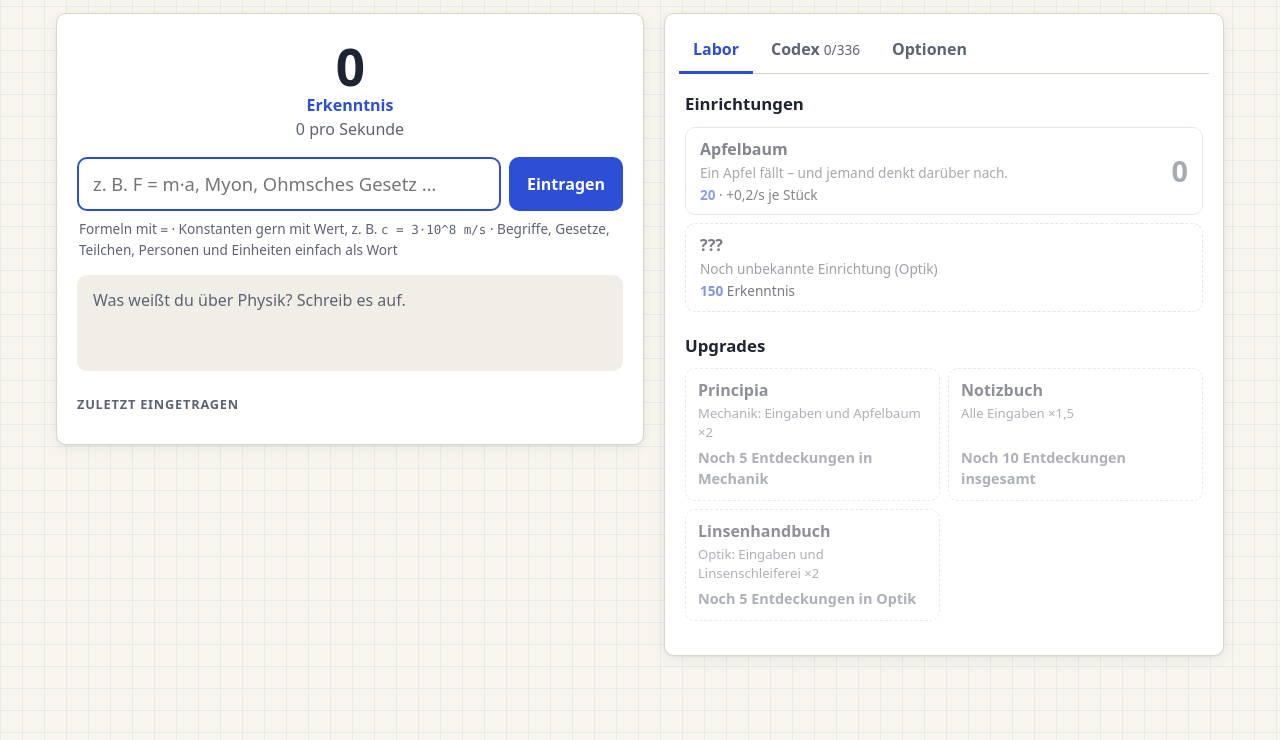
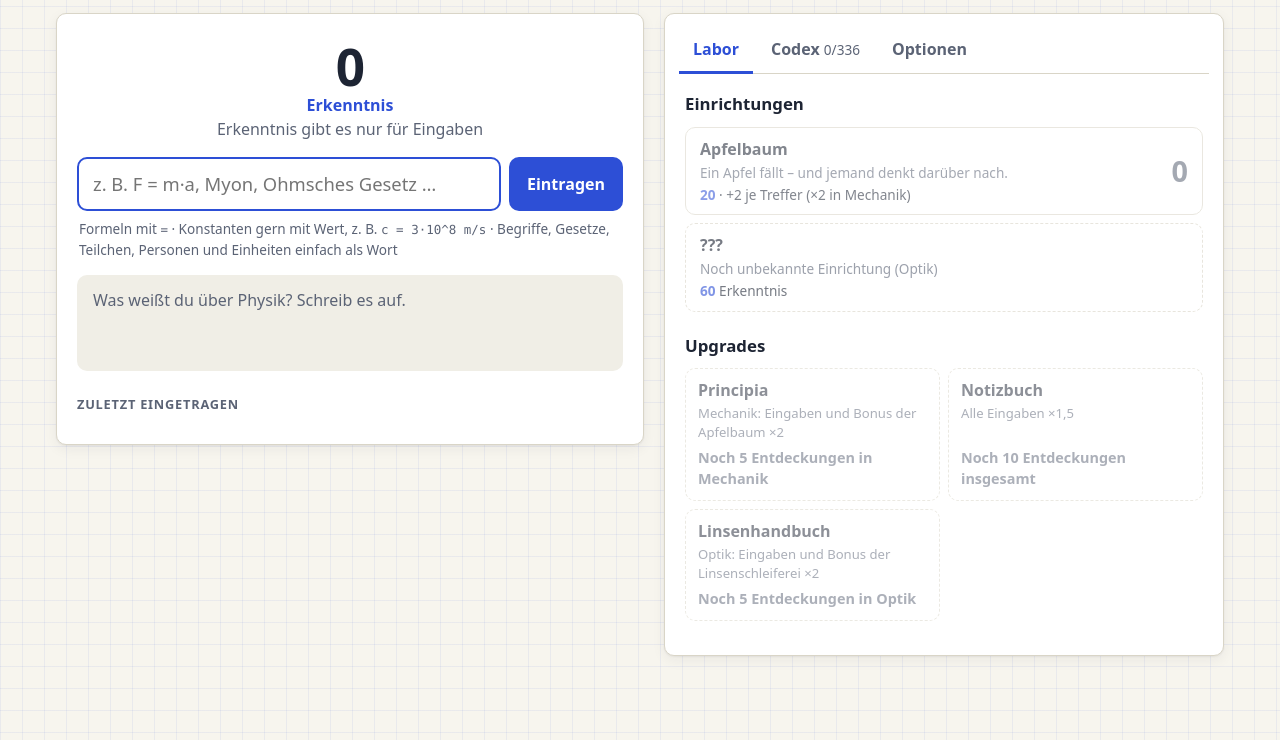
Before and after one commit to busyteasy/PhysicsClicker, a website with bundled scripts: page index.html in a window 1280 px wide. Shown: the part 60-800 px from the top of the page. Built offline with nearby package versions, Linux system fonts and the light colour scheme.

Commit message:
fix: Einrichtungen erzeugen keine Erkenntnis mehr von selbst (#1)
Erkenntnis entsteht jetzt ausschließlich durch Eingaben. Einrichtungen
geben stattdessen einen festen Bonus auf jeden gewerteten Treffer, im
eigenen Gebiet doppelt.

- Passive Produktion (rate/tick) entfernt, Anzeige "pro Sekunde" ersetzt
- Wissensnetz wirkt auf Eingaben, Peer Review verdoppelt Einrichtungs-Boni
- Preise und Boni per Simulation neu austariert, weil es kein passives
  Einkommen mehr gibt
- Tests für die neue Regel, KONZEPT.md angepasst

Fixes #1

Co-Authored-By: Claude Opus 5.5 <noreply@anthropic.com>

```diff
--- a/index.html
+++ b/index.html
@@ -19,7 +19,7 @@
       <div class="konto">
         <div class="betrag" id="betrag">0</div>
         <div class="waehrung">Erkenntnis</div>
-        <div class="rate" id="rate">0 pro Sekunde</div>
+        <div class="rate" id="rate">Erkenntnis gibt es nur für Eingaben</div>
       </div>
 
       <form class="eingabe" id="eingabe-form" autocomplete="off">
--- a/src/content.js
+++ b/src/content.js
@@ -15,8 +15,10 @@ export const AREA_NAMES = Object.fromEntries(AREAS.map((a) => [a.id, a.name]));
 
 // Grundwert einer Erstentdeckung je Stufe (Index = Stufe)
 export const TIER_POINTS = [0, 10, 30, 80, 200, 500];
-// Zusätzlich: Stufe × so viele Sekunden der aktuellen Produktion
-export const PRODUCTION_SECONDS_PER_TIER = 5;
+// Erkenntnis entsteht nur durch Eingaben. Einrichtungen erzeugen nichts von
+// selbst, sondern geben einen festen Bonus auf jeden Treffer – im eigenen
+// Gebiet um diesen Faktor mehr.
+export const HOME_AREA_FACTOR = 2;
 export const VALUE_FACTOR = 2;          // Konstante mit korrektem Wert
 export const REPEAT_SHARE = 0.05;       // Trinkgeld für Wiederholungen
 export const REPEAT_COOLDOWN_MS = 60_000;
@@ -26,21 +28,21 @@ export const COMBO_MAX = 2;
 export const COST_GROWTH = 1.15;
 
 export const BUILDINGS = [
-  { id: 'apfelbaum', name: 'Apfelbaum', area: 'mechanik', cost: 20, rate: 0.2,
+  { id: 'apfelbaum', name: 'Apfelbaum', area: 'mechanik', cost: 20, bonus: 2,
     desc: 'Ein Apfel fällt – und jemand denkt darüber nach.' },
-  { id: 'linsenschleiferei', name: 'Linsenschleiferei', area: 'optik', cost: 150, rate: 1.5,
+  { id: 'linsenschleiferei', name: 'Linsenschleiferei', area: 'optik', cost: 60, bonus: 6,
     desc: 'Geschliffenes Glas bringt alles schärfer in den Blick.' },
-  { id: 'dampfmaschine', name: 'Dampfmaschine', area: 'waerme', cost: 1_600, rate: 10,
+  { id: 'dampfmaschine', name: 'Dampfmaschine', area: 'waerme', cost: 250, bonus: 15,
     desc: 'Zischt, stampft und liefert Thermodynamik zum Anfassen.' },
-  { id: 'elektrolabor', name: 'Elektrolabor', area: 'elektro', cost: 18_000, rate: 70,
+  { id: 'elektrolabor', name: 'Elektrolabor', area: 'elektro', cost: 1_500, bonus: 35,
     desc: 'Spulen, Magnete und gelegentlich ein Funkenschlag.' },
-  { id: 'sternwarte', name: 'Sternwarte', area: 'astro', cost: 200_000, rate: 400,
+  { id: 'sternwarte', name: 'Sternwarte', area: 'astro', cost: 8_000, bonus: 80,
     desc: 'Jede klare Nacht ein Blick tiefer ins All.' },
-  { id: 'spektrallabor', name: 'Spektrallabor', area: 'quanten', cost: 2_400_000, rate: 2_500,
+  { id: 'spektrallabor', name: 'Spektrallabor', area: 'quanten', cost: 40_000, bonus: 180,
     desc: 'Scharfe Linien im Spektrum verraten den Bau der Atome.' },
-  { id: 'atomuhr', name: 'Atomuhr', area: 'relativ', cost: 30_000_000, rate: 15_000,
+  { id: 'atomuhr', name: 'Atomuhr', area: 'relativ', cost: 200_000, bonus: 400,
     desc: 'So genau, dass sie die Zeitdilatation im Treppenhaus misst.' },
-  { id: 'beschleuniger', name: 'Teilchenbeschleuniger', area: 'kern', cost: 450_000_000, rate: 90_000,
+  { id: 'beschleuniger', name: 'Teilchenbeschleuniger', area: 'kern', cost: 1_000_000, bonus: 900,
     desc: 'Lässt Teilchen fast mit Lichtgeschwindigkeit zusammenkrachen.' },
 ];
 
@@ -56,34 +58,34 @@ const AREA_UPGRADES = {
 };
 
 // Effekte:
-//   { area, factor }   Eingaben des Gebiets und die zugehörige Einrichtung
+//   { area, factor }   Grundwert der Eingaben des Gebiets und Bonus der zugehörigen Einrichtung
 //   { typing: factor } alle Eingaben
 //   { comboMs }        längeres Combo-Fenster
-//   { network: 0.01 }  +1 % Produktion je Entdeckung
-//   { production: f }  gesamte Produktion
+//   { network: 0.01 }  +1 % auf alle Eingaben je Entdeckung
+//   { facilities: f }  Bonus aller Einrichtungen
 export const UPGRADES = [
   ...BUILDINGS.flatMap((b) => {
     const [first, second] = AREA_UPGRADES[b.area];
     const area = AREA_NAMES[b.area];
     return [
-      { id: `${b.area}_1`, name: first, cost: Math.max(100, b.cost * 5),
+      { id: `${b.area}_1`, name: first, cost: Math.max(100, b.cost * 4),
         req: { area: b.area, n: 5 }, effect: { area: b.area, factor: 2 },
-        desc: `${area}: Eingaben und ${b.name} ×2` },
-      { id: `${b.area}_2`, name: second, cost: b.cost * 60,
+        desc: `${area}: Eingaben und Bonus der ${b.name} ×2` },
+      { id: `${b.area}_2`, name: second, cost: b.cost * 25,
         req: { area: b.area, n: 15 }, effect: { area: b.area, factor: 2 },
-        desc: `${area}: Eingaben und ${b.name} noch einmal ×2` },
+        desc: `${area}: Eingaben und Bonus der ${b.name} noch einmal ×2` },
     ];
   }),
   { id: 'notizbuch', name: 'Notizbuch', cost: 200, req: { total: 10 },
     effect: { typing: 1.5 }, desc: 'Alle Eingaben ×1,5' },
   { id: 'kreidetafel', name: 'Kreidetafel', cost: 2_000, req: { total: 20 },
     effect: { comboMs: 4_000 }, desc: 'Combo-Fenster +4 Sekunden' },
-  { id: 'wissensnetz', name: 'Wissensnetz', cost: 50_000, req: { total: 25 },
-    effect: { network: 0.01 }, desc: '+1 % Produktion je Entdeckung' },
-  { id: 'formelsammlung', name: 'Formelsammlung', cost: 25_000, req: { total: 40 },
+  { id: 'wissensnetz', name: 'Wissensnetz', cost: 15_000, req: { total: 40 },
+    effect: { network: 0.01 }, desc: '+1 % auf alle Eingaben je Entdeckung' },
+  { id: 'formelsammlung', name: 'Formelsammlung', cost: 6_000, req: { total: 30 },
     effect: { typing: 2 }, desc: 'Alle Eingaben ×2' },
-  { id: 'bibliothek', name: 'Bibliothek', cost: 5_000_000, req: { total: 80 },
+  { id: 'bibliothek', name: 'Bibliothek', cost: 250_000, req: { total: 80 },
     effect: { typing: 3 }, desc: 'Alle Eingaben ×3' },
-  { id: 'peer_review', name: 'Peer Review', cost: 100_000_000, req: { total: 120 },
-    effect: { production: 2 }, desc: 'Gesamte Produktion ×2' },
+  { id: 'peer_review', name: 'Peer Review', cost: 2_000_000, req: { total: 120 },
+    effect: { facilities: 2 }, desc: 'Bonus aller Einrichtungen ×2' },
 ];
--- a/src/game.js
+++ b/src/game.js
@@ -4,7 +4,7 @@ import { ENTRIES } from '../data/index.js';
 import { buildIndex, match } from './matcher.js';
 import {
   BUILDINGS, COMBO_MAX, COMBO_STEP, COMBO_WINDOW_MS, COST_GROWTH,
-  PRODUCTION_SECONDS_PER_TIER, REPEAT_COOLDOWN_MS, REPEAT_SHARE,
+  HOME_AREA_FACTOR, REPEAT_COOLDOWN_MS, REPEAT_SHARE,
   TIER_POINTS, UPGRADES, VALUE_FACTOR,
 } from './content.js';
 
@@ -37,7 +37,12 @@ export function areaMultiplier(state, area) {
 }
 
 export function typingMultiplier(state) {
-  return boughtEffects(state).reduce((m, e) => (e.typing ? m * e.typing : m), 1);
+  let m = 1;
+  for (const e of boughtEffects(state)) {
+    if (e.typing) m *= e.typing;
+    if (e.network) m *= 1 + e.network * discoveryCount(state);
+  }
+  return m;
 }
 
 export function comboWindow(state) {
@@ -56,23 +61,25 @@ export function areaCount(state, area) {
   return n;
 }
 
-function productionMultiplier(state) {
-  let m = 1;
-  for (const e of boughtEffects(state)) {
-    if (e.production) m *= e.production;
-    if (e.network) m *= 1 + e.network * discoveryCount(state);
-  }
-  return m;
+function facilityMultiplier(state) {
+  return boughtEffects(state).reduce((m, e) => (e.facilities ? m * e.facilities : m), 1);
 }
 
-export function buildingRate(state, id) {
+/** Bonus, den ein einzelnes Exemplar der Einrichtung auf Treffer außerhalb ihres Gebiets gibt. */
+export function buildingBonus(state, id) {
   const b = BUILDING_BY_ID.get(id);
-  return b.rate * areaMultiplier(state, b.area) * productionMultiplier(state);
+  return b.bonus * areaMultiplier(state, b.area) * facilityMultiplier(state);
 }
 
-/** Erkenntnis pro Sekunde */
-export function rate(state) {
-  return BUILDINGS.reduce((sum, b) => sum + state.buildings[b.id] * buildingRate(state, b.id), 0);
+/**
+ * Fester Bonus aller Einrichtungen auf einen Treffer im Gebiet `area`.
+ * Einrichtungen erzeugen nie selbst Erkenntnis – sie wirken nur auf Eingaben.
+ */
+export function facilityBonus(state, area) {
+  return BUILDINGS.reduce((sum, b) => {
+    const home = b.area === area ? HOME_AREA_FACTOR : 1;
+    return sum + state.buildings[b.id] * buildingBonus(state, b.id) * home;
+  }, 0);
 }
 
 export function comboMultiplier(count) {
@@ -83,9 +90,8 @@ export function comboMultiplier(count) {
 
 function entryValue(state, entry, isValue) {
   const factor = isValue ? VALUE_FACTOR : 1;
-  const typed = TIER_POINTS[entry.tier] * areaMultiplier(state, entry.area) * typingMultiplier(state);
-  const production = rate(state) * entry.tier * PRODUCTION_SECONDS_PER_TIER;
-  return (typed + production) * factor;
+  const base = TIER_POINTS[entry.tier] * areaMultiplier(state, entry.area);
+  return (base + facilityBonus(state, entry.area)) * typingMultiplier(state) * factor;
 }
 
 function repeatItem(state, entry, key, isValue, now) {
@@ -180,13 +186,6 @@ export function buyUpgrade(state, id) {
   return true;
 }
 
-/** Fortschritt der Zeit: passive Produktion */
-export function tick(state, seconds) {
-  const gain = rate(state) * seconds;
-  state.insight += gain;
-  state.totalInsight += gain;
-}
-
 // ---------- Speichern ----------
 
 /** Übernimmt einen gespeicherten Zustand und verwirft Unbekanntes. */
--- a/src/main.js
+++ b/src/main.js
@@ -1,11 +1,11 @@
 // Oberfläche: verbindet Spiellogik und DOM.
 
 import { CATEGORIES, ENTRIES } from '../data/index.js';
-import { AREAS, AREA_NAMES, BUILDINGS, UPGRADES } from './content.js';
+import { AREAS, AREA_NAMES, BUILDINGS, HOME_AREA_FACTOR, UPGRADES } from './content.js';
 import { formatNumber as fmt } from './format.js';
 import {
-  areaCount, buildingCost, buildingRate, buyBuilding, buyUpgrade, comboMultiplier,
-  comboWindow, discoveryCount, isUnlocked, newState, rate, submit, tick,
+  areaCount, buildingBonus, buildingCost, buyBuilding, buyUpgrade, comboMultiplier,
+  comboWindow, discoveryCount, facilityBonus, isUnlocked, newState, submit,
 } from './game.js';
 import { clearLocal, exportState, importState, loadLocal, saveLocal } from './save.js';
 import { isRelation } from './normalize.js';
@@ -185,7 +185,7 @@ function renderBuildings() {
     if (mode === 'teaser') teaserShown = true;
 
     row.li.hidden = mode === 'aus';
-    const key = `${mode}|${count}|${cost}|${buildingRate(state, b.id)}`;
+    const key = `${mode}|${count}|${cost}|${buildingBonus(state, b.id)}`;
     if (row.shown !== key) {
       row.shown = key;
       row.button.classList.toggle('teaser', mode === 'teaser');
@@ -197,15 +197,15 @@ function renderBuildings() {
           h('span', { class: 'zahlen' }, h('span', { class: 'preis' }, fmt(cost)), ' Erkenntnis'),
         );
       } else {
-        const each = buildingRate(state, b.id);
+        const each = buildingBonus(state, b.id);
         row.button.replaceChildren(
           h('span', { class: 'name' }, b.name),
           h('span', { class: 'anzahl' }, count),
           h('span', { class: 'beschr' }, b.desc),
           h('span', { class: 'zahlen' },
             h('span', { class: 'preis' }, fmt(cost)), ' · ',
-            `+${fmt(each)}/s je Stück`,
-            count ? ` · zusammen ${fmt(each * count)}/s` : ''),
+            `+${fmt(each)} je Treffer (×${HOME_AREA_FACTOR} in ${AREA_NAMES[b.area]})`,
+            count ? ` · zusammen +${fmt(each * count)}` : ''),
         );
       }
     }
@@ -388,7 +388,8 @@ function updateCombo(now) {
 
 function update() {
   $('betrag').textContent = fmt(state.insight);
-  $('rate').textContent = `${fmt(rate(state))} pro Sekunde`;
+  const bonus = facilityBonus(state, null);
+  $('rate').textContent = bonus ? `+${fmt(bonus)} Bonus je Treffer durch Einrichtungen` : 'Erkenntnis gibt es nur für Eingaben';
   document.title = `${fmt(state.insight)} Erkenntnis – PhysicsClicker`;
   renderBuildings();
   renderUpgrades();
@@ -403,14 +404,8 @@ function rerenderAll() {
   update();
 }
 
-let last = Date.now();
-setInterval(() => {
-  const now = Date.now();
-  const seconds = Math.min(3600, Math.max(0, (now - last) / 1000));
-  last = now;
-  tick(state, seconds);
-  update();
-}, 100);
+// Nur Anzeige (Combo-Balken, Kaufbarkeit) – Erkenntnis entsteht ausschließlich durch Eingaben.
+setInterval(update, 100);
 
 setInterval(() => saveLocal(state), 10_000);
 document.addEventListener('visibilitychange', () => { if (document.hidden) saveLocal(state); });
```
Also changed, not shown: KONZEPT.md (+32 -11 lines), test/game.test.js (+33 -11 lines).
